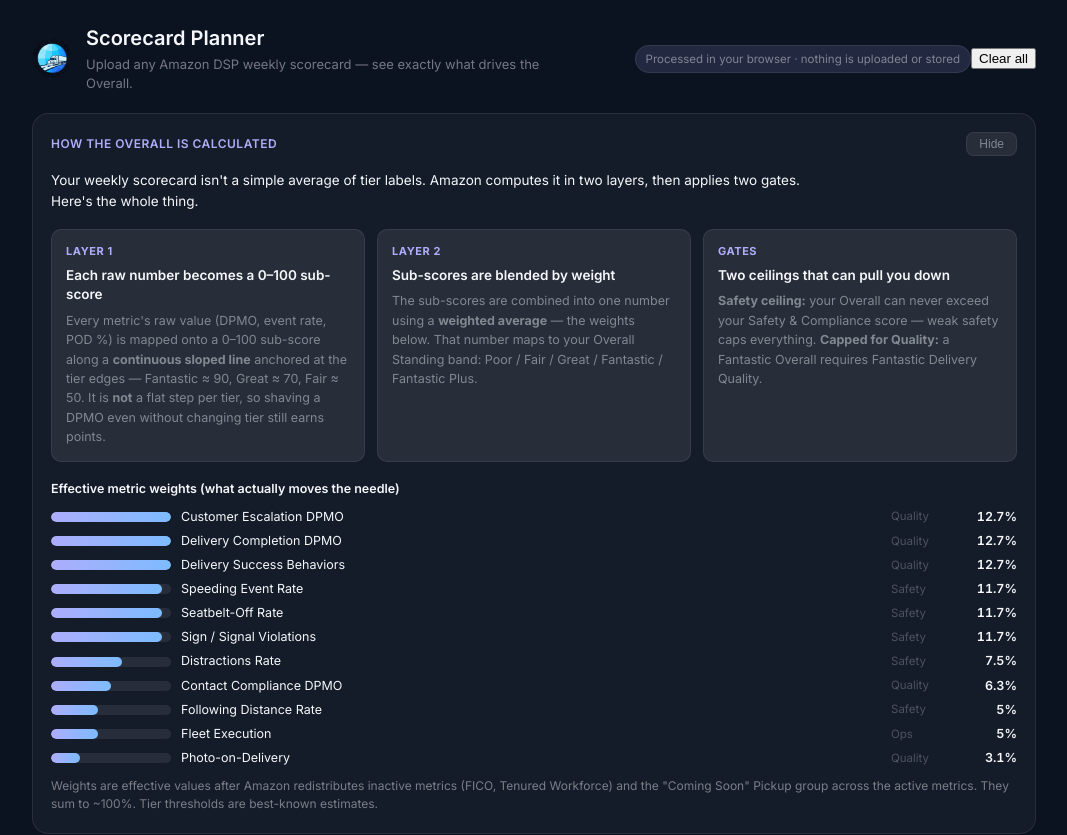
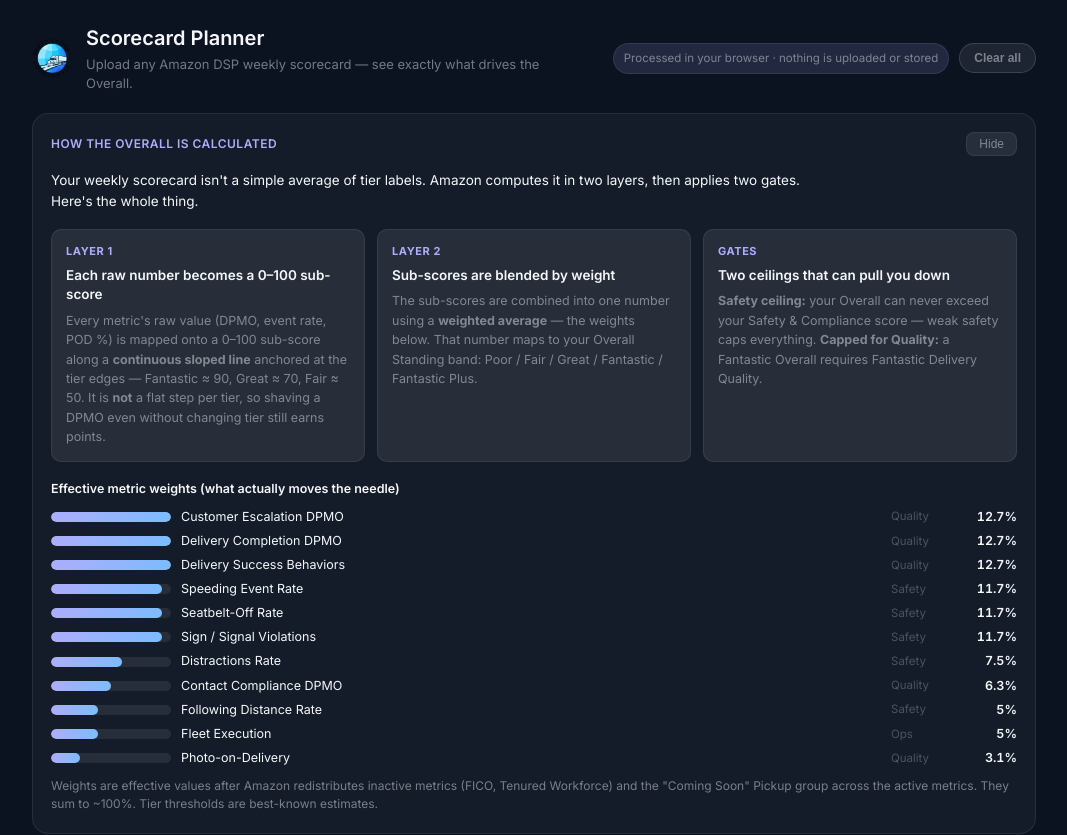
Before and after one commit to breez-ai-global/DAScoreCardHQ, a Next.js app: page /scorecard-planner in a window 1280 px wide. Shown: the top 835 px of the page, without its empty margins (106-1173 px from the left). Built offline with nearby package versions, Linux system fonts and the light colour scheme.

Commit message:
Scorecard Planner: add Clear button styles (.pl-clear/.pl-head-right)

```diff
--- a/app/globals.css
+++ b/app/globals.css
@@ -768,7 +768,7 @@
   .score-build .sb-op { display: none; }
 }
 
-/* ── Scorecard Planner (standalone /scorecard-planner) ───────────────────────── */
+/* ── Scorecard Planner (standalone /scorecard-planner) ───────────────────── */
 .pl-wrap { max-width: 1040px; margin: 0 auto; padding: 24px 18px 60px; }
 .pl-head {
   display: flex; align-items: center; justify-content: space-between;
@@ -777,10 +777,18 @@
 .pl-brand { display: flex; align-items: center; gap: 14px; }
 .pl-title { font-size: 20px; font-weight: 600; }
 .pl-sub { font-size: 13px; color: var(--txt-2); margin-top: 2px; max-width: 460px; }
+.pl-head-right { display: flex; align-items: center; gap: 10px; flex-wrap: wrap; }
 .pl-priv {
   font-size: 11.5px; color: var(--txt-2); background: var(--breeze-soft);
   border: 1px solid var(--line); padding: 6px 10px; border-radius: 999px;
 }
+.pl-clear {
+  font-size: 12px; font-weight: 600; color: var(--txt-2);
+  background: var(--card-2); border: 1px solid var(--line-strong);
+  padding: 7px 14px; border-radius: 999px; cursor: pointer;
+  transition: border-color .15s, color .15s;
+}
+.pl-clear:hover { border-color: var(--red); color: var(--red); }
 .pl-card {
   background: var(--card); border: 1px solid var(--line);
   border-radius: var(--r); padding: 18px 18px 20px; margin-bottom: 16px;
@@ -893,7 +901,7 @@
 .pl-foot { font-size: 11.5px; color: var(--txt-3); text-align: center; margin-top: 8px; line-height: 1.6; }
 .tier-fantasticplus { color: var(--mint); }
 
-/* ── Scoring-logic explainer ──────────────────────────────────────────── */
+/* ── Scoring-logic explainer ─────────────────────────────────────────────── */
 .pl-explain-head { display: flex; align-items: center; justify-content: space-between; margin-bottom: 14px; }
 .pl-toggle {
   background: var(--card-2); border: 1px solid var(--line); color: var(--txt-2);
@@ -919,7 +927,7 @@
 .pl-wt-grp { font-size: 11.5px; color: var(--txt-3); }
 .pl-wt-pct { font-size: 12.5px; font-weight: 600; text-align: right; font-variant-numeric: tabular-nums; }
 
-/* ── Interactive weight calculator ──────────────────────────────────── */
+/* ── Interactive weight calculator ───────────────────────────────────────── */
 .pl-calc-intro { font-size: 13px; color: var(--txt-2); line-height: 1.6; margin-bottom: 16px; max-width: 760px; }
 .pl-calc { display: grid; grid-template-columns: 1.5fr 1fr; gap: 20px; align-items: start; }
 .pl-calc-controls { display: flex; flex-direction: column; gap: 12px; }
```
